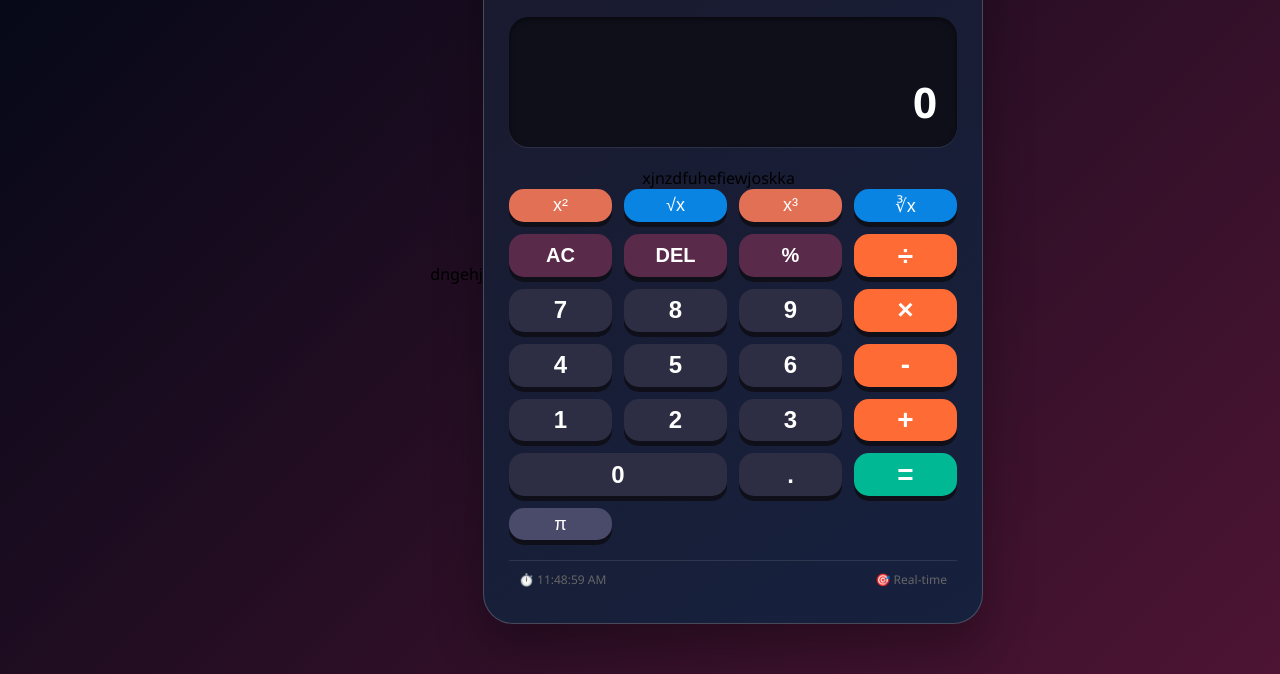
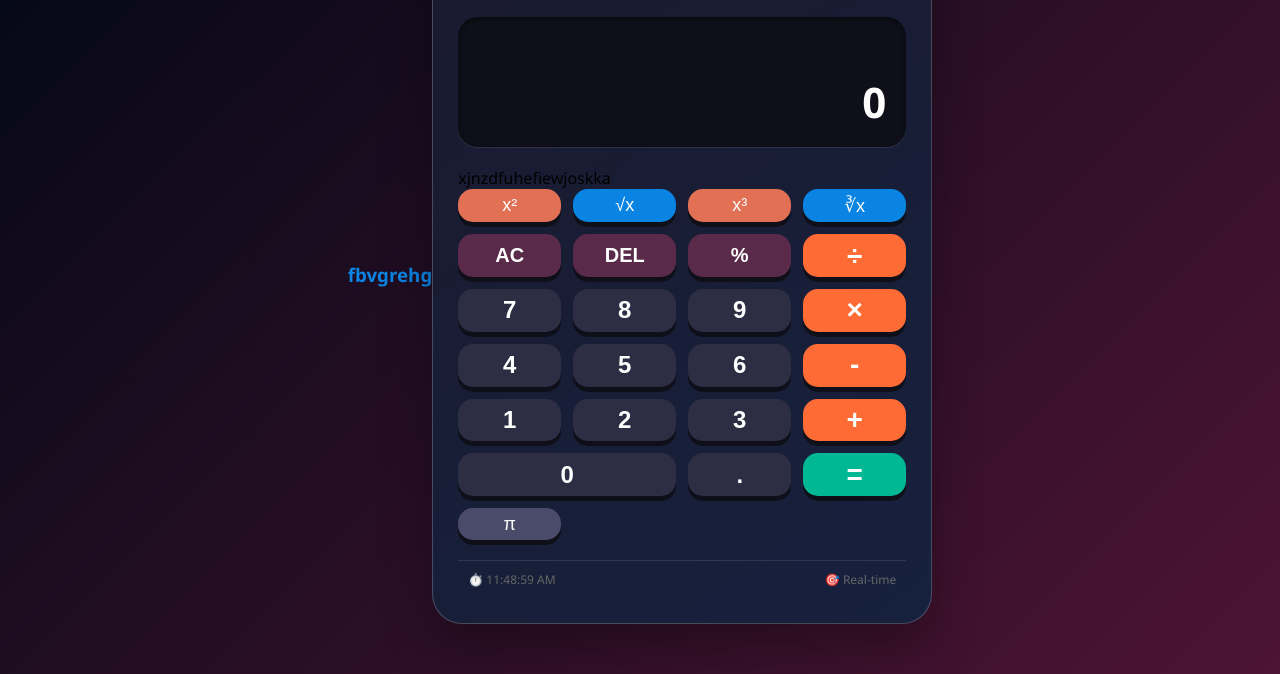
Before and after one commit to arsiyamulla/DemoProject, a plain HTML site: page index.html in a window 1280 px wide. Shown: the part 126-800 px from the top of the page. Drawn offline with Linux system fonts and the light colour scheme.

Commit message:
commited

```diff
--- a/index.html
+++ b/index.html
@@ -4,7 +4,7 @@
     <meta charset="UTF-8">
     <meta name="viewport" content="width=device-width, initial-scale=1.0">
     <title>Scientific Calculator | Square Format</title>
-    <p>dngehj</p>
+    <h3>fbvgrehg</h3>
 <link rel="stylesheet" href="style.css">
 </head>
 <body>
--- a/style.css
+++ b/style.css
@@ -224,6 +224,6 @@ body {
 title{
 padding: 200pc;
 }
-p{
-    padding-left: 100pt;
+h3{
+    color: #0984e3;
 }
```
